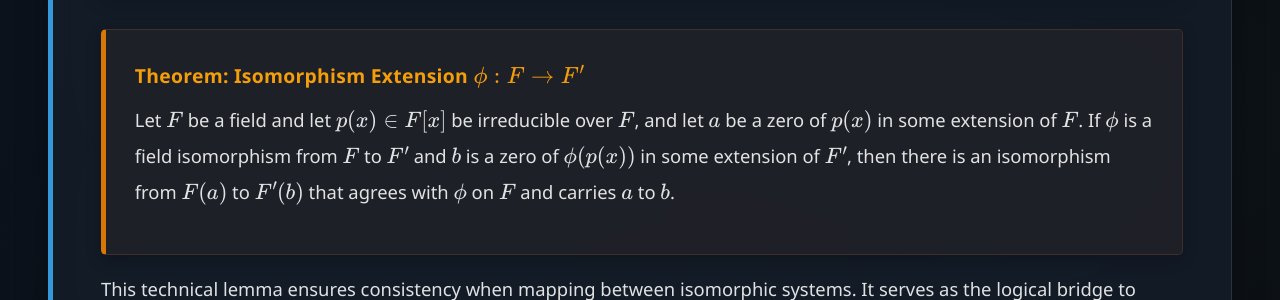
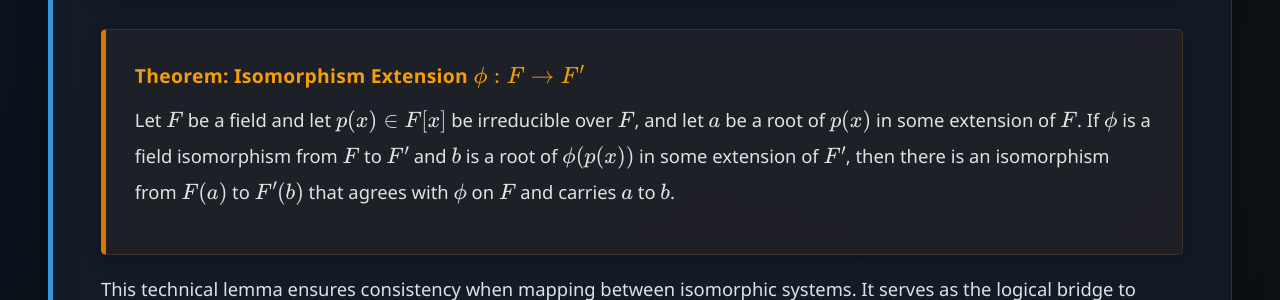
Before and after one commit to Yusukey01/yusukey01.github.io, a Jekyll site: the page built from Mathematics/Linear_algebra/extension_field.html, in a window 1280 px wide and 900 px high, scrolled down 5971 px. Shown: the part 153-453 px from the top of the window. Built offline with Jekyll 4.4.1, drawn with Linux system fonts in a browser that asks for light colours; some of the changed text lies outside the part shown.

Commit message:
fixed texts

```diff
--- a/Mathematics/Linear_algebra/extension_field.html
+++ b/Mathematics/Linear_algebra/extension_field.html
@@ -78,7 +78,7 @@ uses_python: false
                     <span class="theorem-title">Theorem: Fundamental Theorem of Field Theory</span>
                     <p>
                         Let \(F\) be a field and let \(f(x)\) be a nonconstant polynomial in \(F[x]\). Then there is an extension
-                        field \(E\) of \(F\) in which \(f(x)\) has a zero.
+                        field \(E\) of \(F\) in which \(f(x)\) has a root.
                     </p>
                 </div>
 
@@ -136,7 +136,7 @@ uses_python: false
                 <div class="theorem">
                     <span class="theorem-title">Theorem: Structure of Simple Extensions \(F(a) \cong F[x] / \langle p(x) \rangle\)</span>
                     <p>
-                        Let \(F\) be a field and let \(p(x) \in F[x]\) be irreducible over \(F\). If \(a\) is a zero of \(p(x)\) in
+                        Let \(F\) be a field and let \(p(x) \in F[x]\) be irreducible over \(F\). If \(a\) is a root of \(p(x)\) in
                         some extension \(E\) of \(F\) , then \(F(a)\) is isomorphic to \(F[x] / \langle p(x) \rangle\).
                         Furthermore, if \(\deg p(x) = n\), then every member of \(F(a)\) can be uniquely expressed in the
                         form
@@ -263,9 +263,9 @@ uses_python: false
                 <div class="theorem">
                     <span class="theorem-title">Theorem: Isomorphism Extension \(\phi: F \to F'\)</span>
                     <p>
-                        Let \(F\) be a field and let \(p(x) \in F[x]\) be irreducible over \(F\), and let \(a\) be a zero
+                        Let \(F\) be a field and let \(p(x) \in F[x]\) be irreducible over \(F\), and let \(a\) be a root
                         of \(p(x)\) in some extension of \(F\). If \(\phi\) is a field isomorphism from \(F\) to \(F'\) and
-                        \(b\) is a zero of \(\phi(p(x))\) in some extension of \(F'\), then there is an isomorphism from
+                        \(b\) is a root of \(\phi(p(x))\) in some extension of \(F'\), then there is an isomorphism from
                         \(F(a)\) to \(F'(b)\) that agrees with \(\phi\) on \(F\) and carries \(a\) to \(b\).
                     </p>
                 </div>
```
